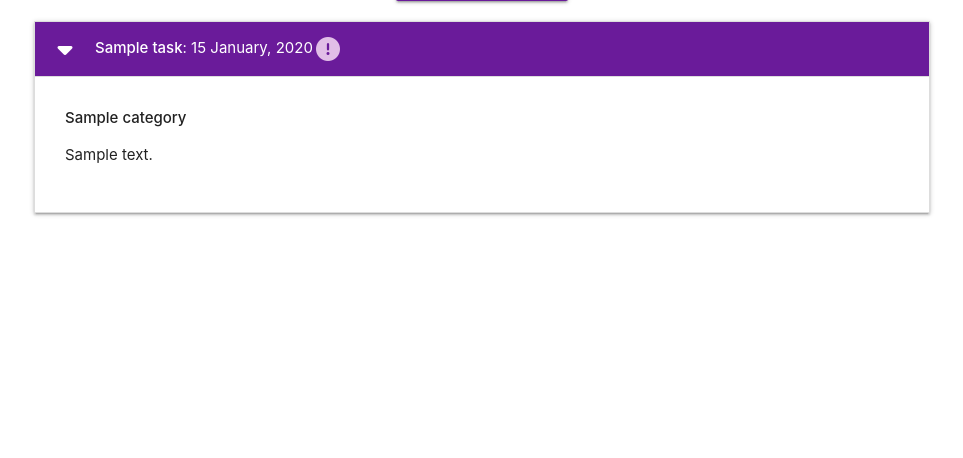
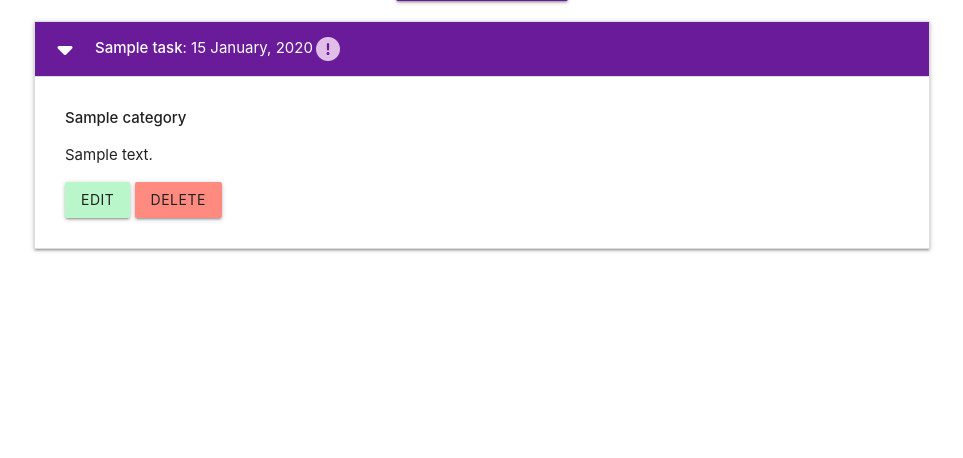
Before and after one commit to sejungkwak/task-manager, a Flask app: page / in a window 1280 px wide, after a click that opens the changed part. Shown: the part 212-670 px from the top of the page, without its empty margins (158-1121 px from the left). Run offline with Flask 2, Linux system fonts and the light colour scheme; tables that the repository leaves empty hold one stand-in row (values such as "Sample post"); some libraries are stand-ins or nearby versions.

Commit message:
Add buttons for edit and delete task

```diff
--- a/taskmanager/templates/tasks.html
+++ b/taskmanager/templates/tasks.html
@@ -25,6 +25,23 @@
             <div class="collapsible-body">
                 <strong>{{ task.category }}</strong>
                 <p>{{ task.task_description }}</p>
+                <div class="card-action">
+                    <a class="btn green accent-1 grey-text text-darken-4"
+                        href="{{ url_for('edit_task', task_id=task.id) }}">Edit</a>
+                    <a class="btn red accent-1 grey-text text-darken-4 btn modal-trigger"
+                        href="#modal-{{ task.id }}">Delete</a>
+                </div>
+                <!-- Modal Structure -->
+                <div id="modal-{{ task.id }}" class="modal">
+                    <div class="modal-content">
+                        <h4>Are you sure you want to delete this task?</h4>
+                        <p>This action cannot be undone.</p>
+                    </div>
+                    <div class="modal-footer">
+                        <a href="{{ url_for('delete_task', task_id=task.id) }}" class="btn red">Delete</a>
+                        <a href="#" class="btn modal-close greenaccent-4">Cancel</a>
+                    </div>
+                </div>
             </div>
         </li>
         {% endfor %}
```
